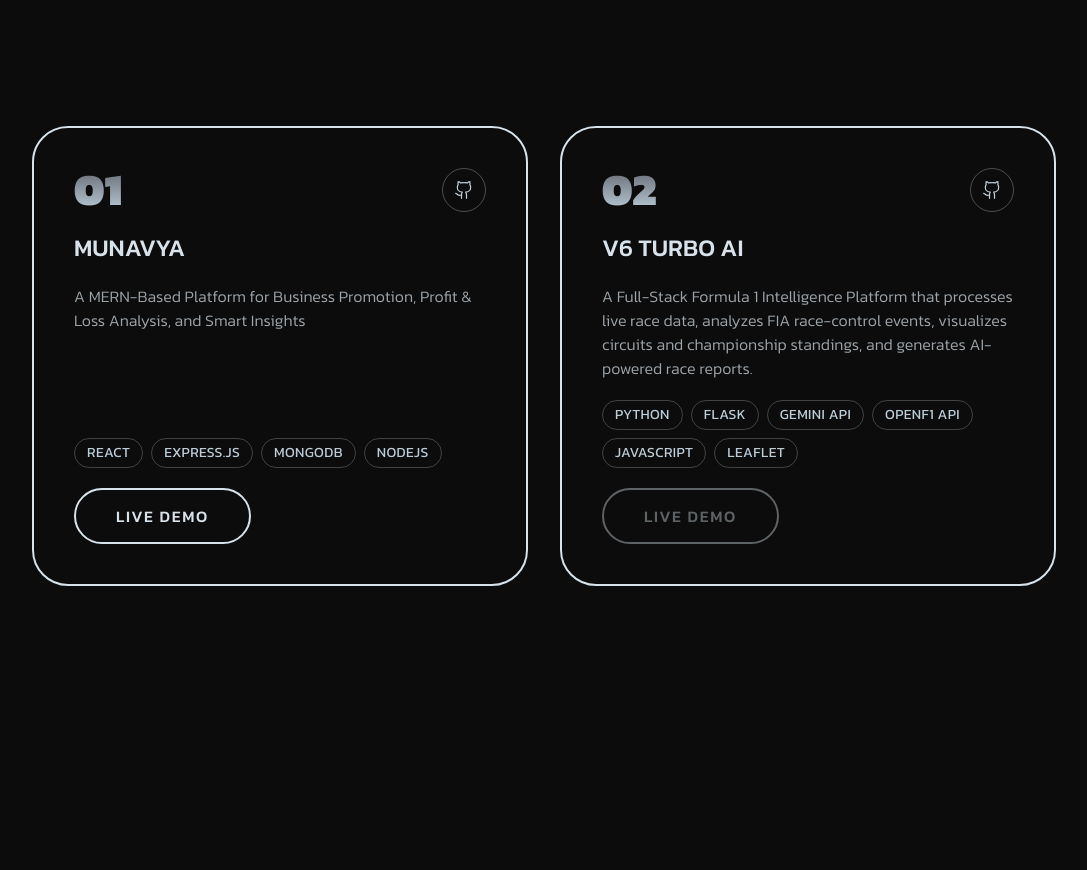
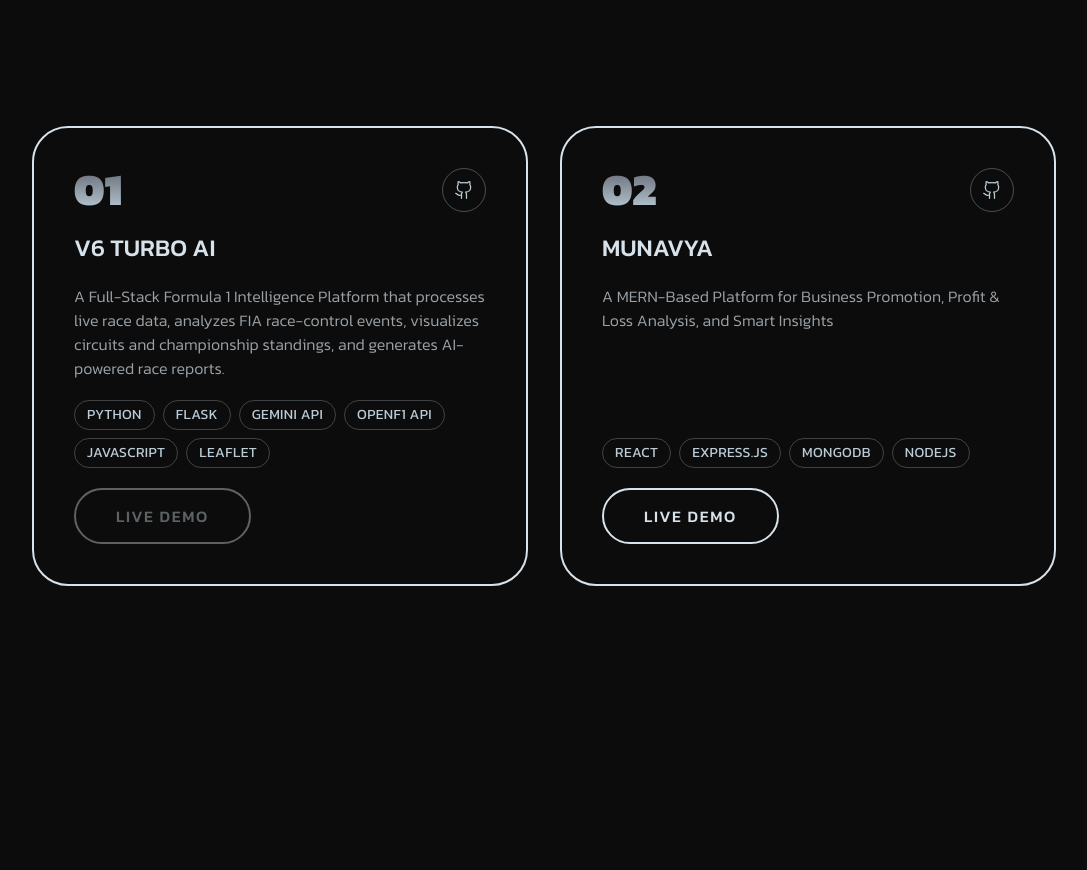
Before and after one commit to PratyushShrestha-web/PratyushShrestha-web.github.io, a React (Vite) app: page / in a window 1280 px wide. Shown: the part 3920-4790 px from the top of the page, without its empty margins (96-1183 px from the left). Built offline with nearby package versions, Linux system fonts and the light colour scheme.

Commit message:
Update ShowcaseProjectsSection.tsx

```diff
--- a/src/sections/ShowcaseProjectsSection.tsx
+++ b/src/sections/ShowcaseProjectsSection.tsx
@@ -18,6 +18,14 @@ interface Project {
  */
 const PROJECTS: Project[] = [
   {
+  title: 'V6 Turbo AI',
+  description:
+    'A Full-Stack Formula 1 Intelligence Platform that processes live race data, analyzes FIA race-control events, visualizes circuits and championship standings, and generates AI-powered race reports.',
+  tech: ['Python', 'Flask', 'Gemini API', 'OpenF1 API', 'JavaScript', 'Leaflet'],
+  liveUrl: '',
+  githubUrl: 'https://github.com/PratyushShrestha-web/f1-AI-Summarizer',
+},
+  {
     title: 'Munavya',
     description:
       'A MERN-Based Platform for Business Promotion, Profit & Loss Analysis, and Smart Insights',
@@ -25,14 +33,7 @@ const PROJECTS: Project[] = [
     liveUrl: 'https://munavya.vercel.app/',
     githubUrl: 'https://github.com/PratyushShrestha-web/Munavya',
   },
-{
-  title: 'V6 Turbo AI',
-  description:
-    'A Full-Stack Formula 1 Intelligence Platform that processes live race data, analyzes FIA race-control events, visualizes circuits and championship standings, and generates AI-powered race reports.',
-  tech: ['Python', 'Flask', 'Gemini API', 'OpenF1 API', 'JavaScript', 'Leaflet'],
-  liveUrl: '',
-  githubUrl: 'https://github.com/PratyushShrestha-web/f1-AI-Summarizer',
-},
+
 
 ];
 
```
